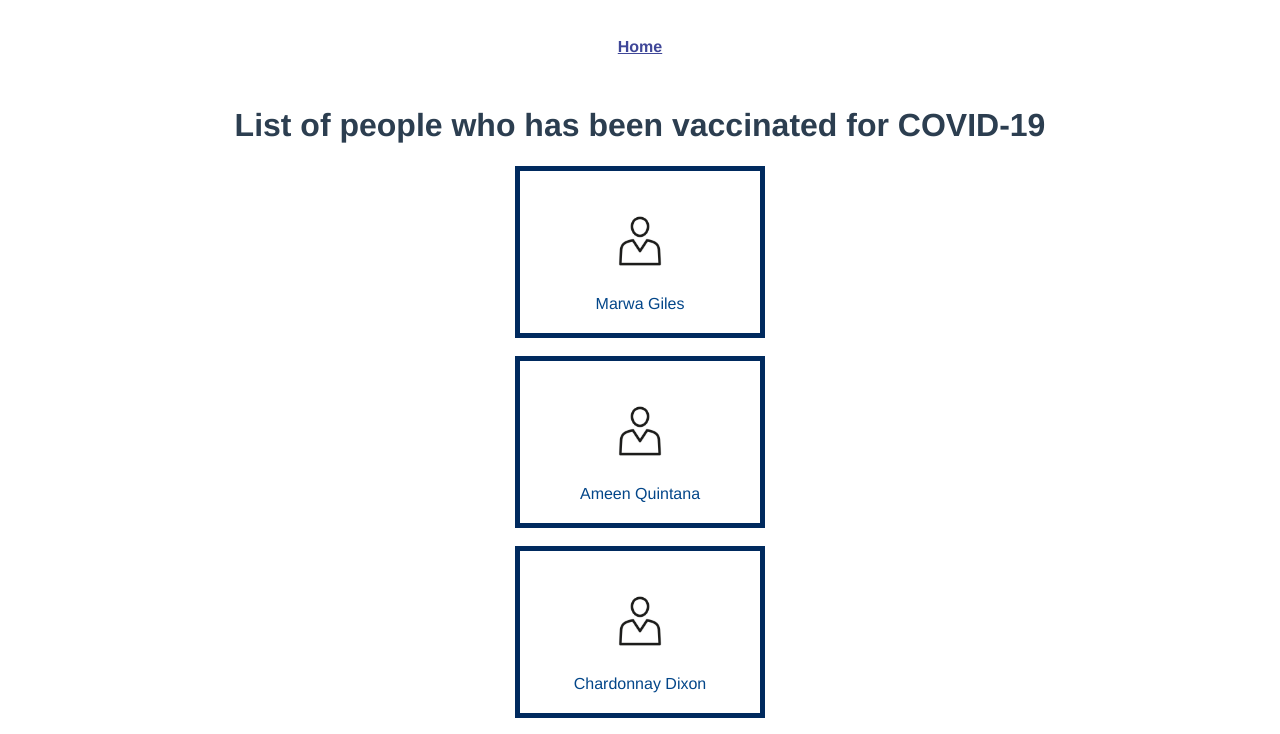
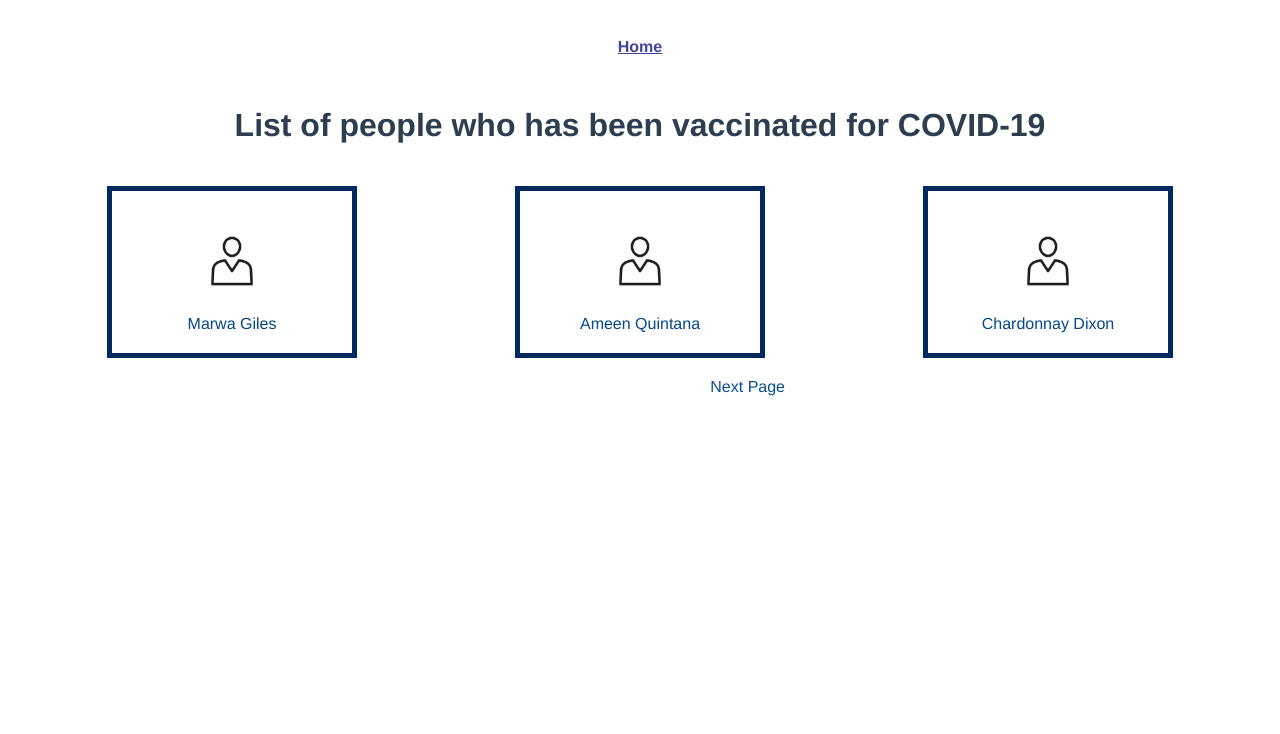
Before and after one commit to MarkWSTWRTNR/S3_SE331_Project_I, a Vue app: page / in a window 1280 px wide. Shown: the top 734 px of the page. Built offline with nearby package versions, Linux system fonts and the light colour scheme; data requests are answered from the project's data file.

Commit message:
fix layout

```diff
--- a/src/components/EventCard.vue
+++ b/src/components/EventCard.vue
@@ -29,6 +29,7 @@
   cursor: pointer;
   border: 5px solid #002a5e;
   margin-bottom: 18px;
+  margin: auto;
 }
 
 .event-card:hover {
@@ -40,6 +41,7 @@
 .event-link {
   color: #034689;
   text-decoration: none;
+  margin: auto;
 }
 
 img {
--- a/src/views/EventList.vue
+++ b/src/views/EventList.vue
@@ -2,7 +2,8 @@
   <h1>List of people who has been vaccinated for COVID-19</h1>
   <div class="events">
     <EventCard v-for="event in events" :key="event.id" :event="event" />
-    <div class="pagination">
+  </div>
+  <div class="pagination">
       <router-link
         id="page-prev"
         :to="{ name: 'EventList', query: { page: page - 1 } }"
@@ -21,7 +22,6 @@
         Next Page</router-link
       >
     </div>
-  </div>
 </template>
 
 <script>
@@ -50,7 +50,7 @@
 
   // eslint-disable-next-line no-unused-vars
   beforeRouteEnter(routeTo, routeFrom, next) {
-    EventService.getEvents(4, parseInt(routeTo.query.page) || 1)
+    EventService.getEvents(3, parseInt(routeTo.query.page) || 1)
       .then((response) => {
         next((comp) => {
           comp.events = response.data
@@ -62,7 +62,7 @@
       })
   },
   beforeRouteUpdate(routeTo) {
-    EventService.getEvents(4, parseInt(routeTo.query.page) || 1)
+    EventService.getEvents(3, parseInt(routeTo.query.page) || 1)
       .then((response) => {
         this.events = response.data // <-----
         this.totalEvents = response.headers['x-total-count'] // <-----
@@ -74,7 +74,7 @@
   computed: {
     hasNextPage() {
       // First, calculate total pages
-      let totalPages = Math.ceil(this.totalEvents / 4) // 2 is events per page
+      let totalPages = Math.ceil(this.totalEvents / 3) // 2 is events per page
 
       // Then check to see if the current page is less than the total pages.
       return this.page < totalPages
@@ -85,13 +85,18 @@
 <style scoped>
 .events {
   display: flex;
-  flex-direction: column;
+  flex-direction: row;
   align-items: center;
+  text-align: center;
+  /* margin: auto; */
+  padding: 20px;
 }
 .pagination {
   display: flex;
   width: 290px;
+  margin: auto;
 }
+
 .pagination a {
   flex: 1;
   text-decoration: none;
```
